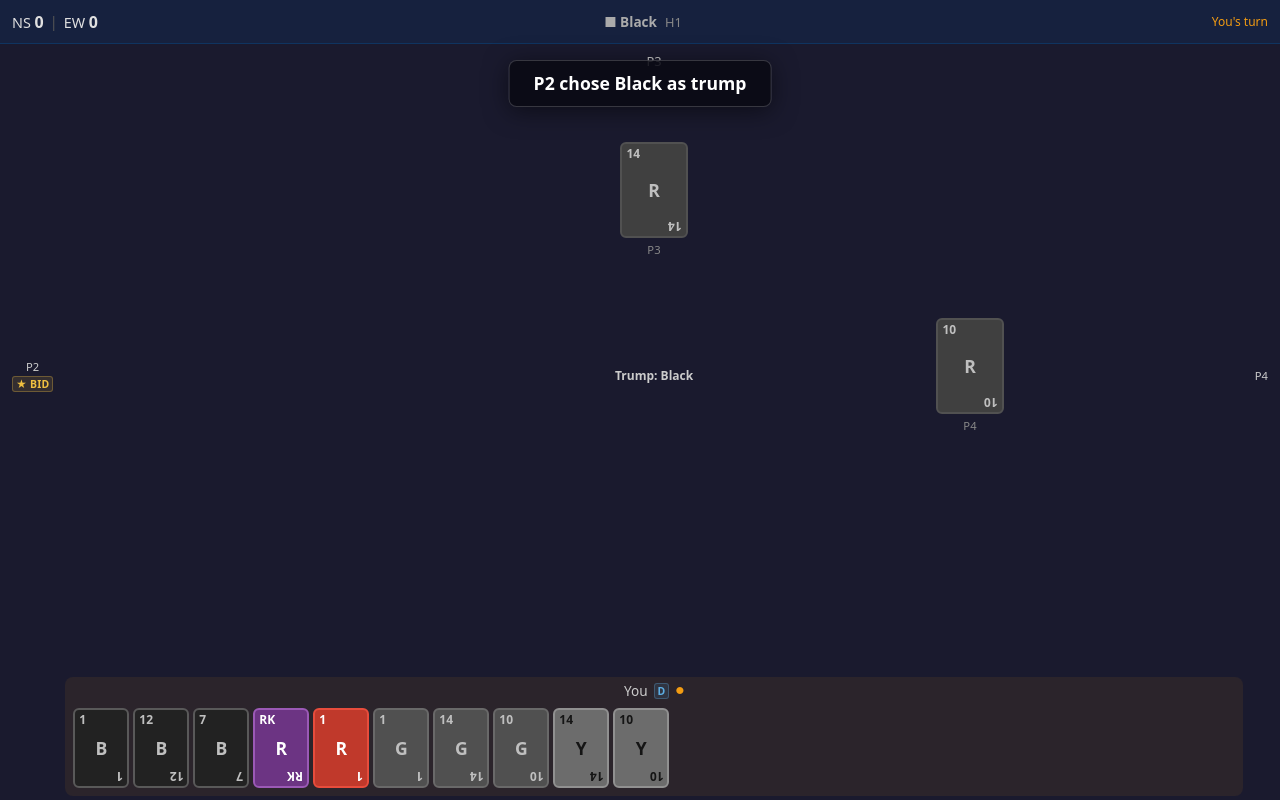
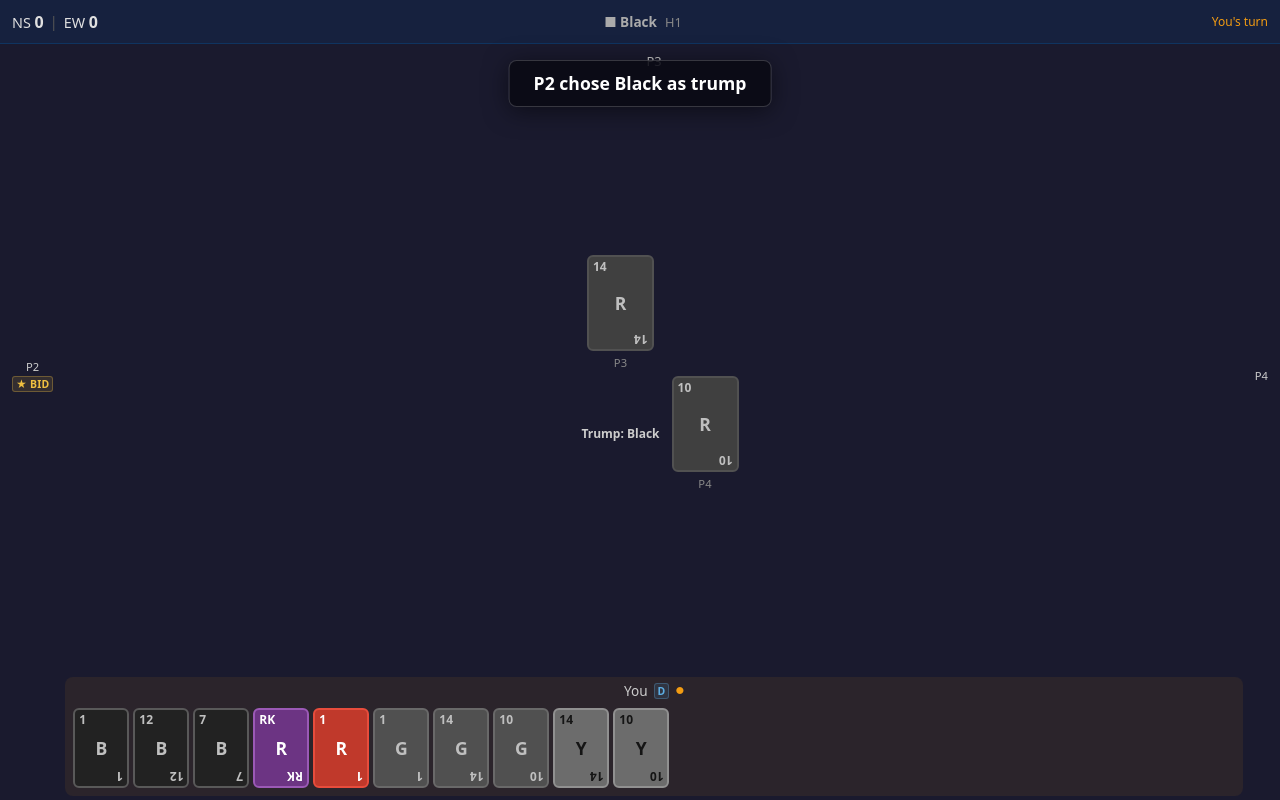
Before and after one commit to psychosledge/squickr-rook, a React (Vite) app in the folder apps/web/: page / in a window 1280 px wide. Both pictures are taken after a click on the button "New Game". Built offline with nearby package versions, Linux system fonts and the light colour scheme.

Commit message:
fix(web): compact CurrentTrick grid — remove 1fr columns stretching cards apart

```diff
--- a/apps/web/src/components/CurrentTrick/CurrentTrick.module.css
+++ b/apps/web/src/components/CurrentTrick/CurrentTrick.module.css
@@ -8,15 +8,15 @@
     ". top ."
     "left info right"
     ". bottom .";
-  grid-template-columns: 1fr auto 1fr;
-  grid-template-rows: 1fr auto 1fr;
-  width: 100%;
-  height: 100%;
+  grid-template-columns: auto auto auto;
+  grid-template-rows: auto auto auto;
+  width: auto;
+  height: auto;
   align-items: center;
   justify-items: center;
   min-height: 0;
   padding: 6px;
-  gap: 4px;
+  gap: 6px;
 }
 
 .play {
```
